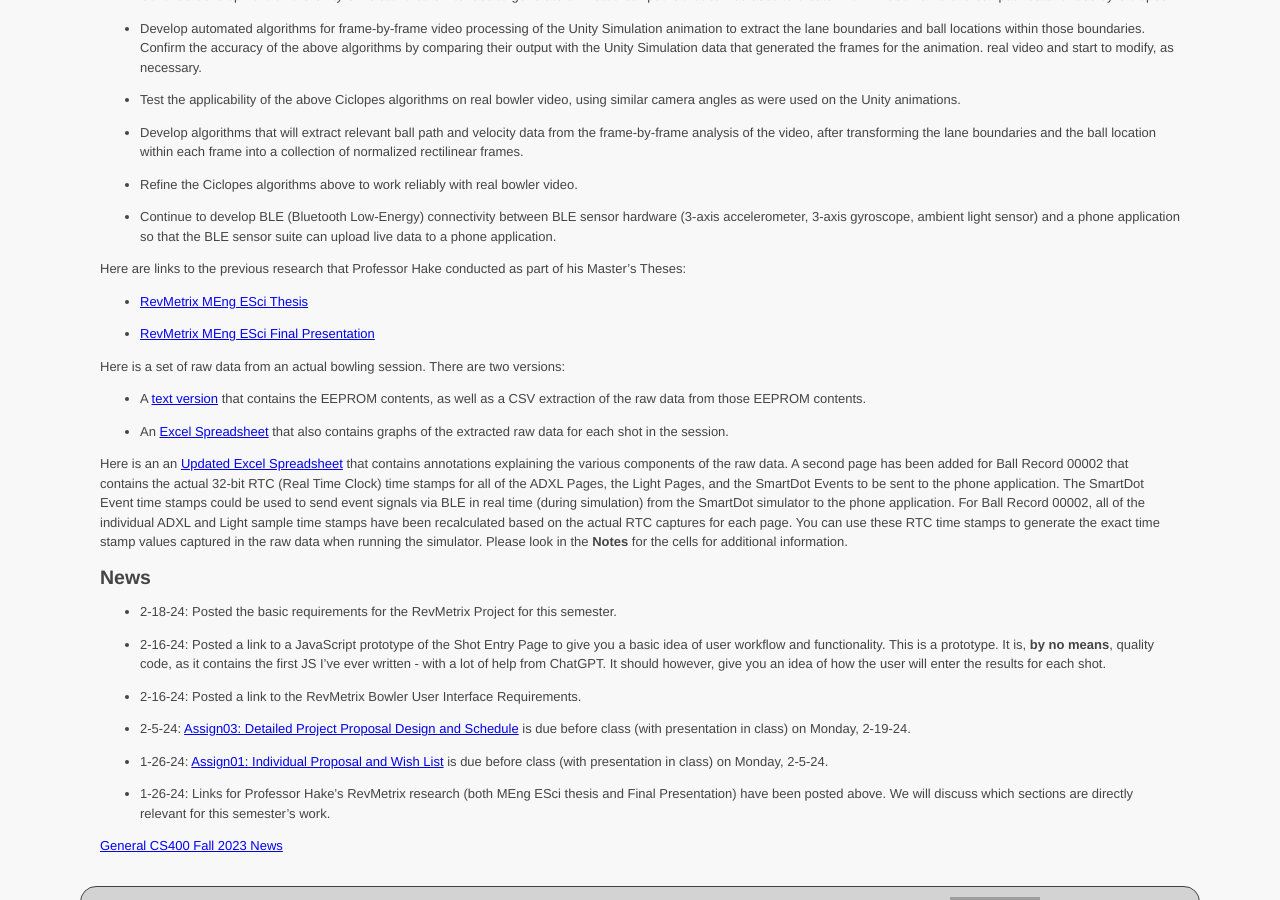
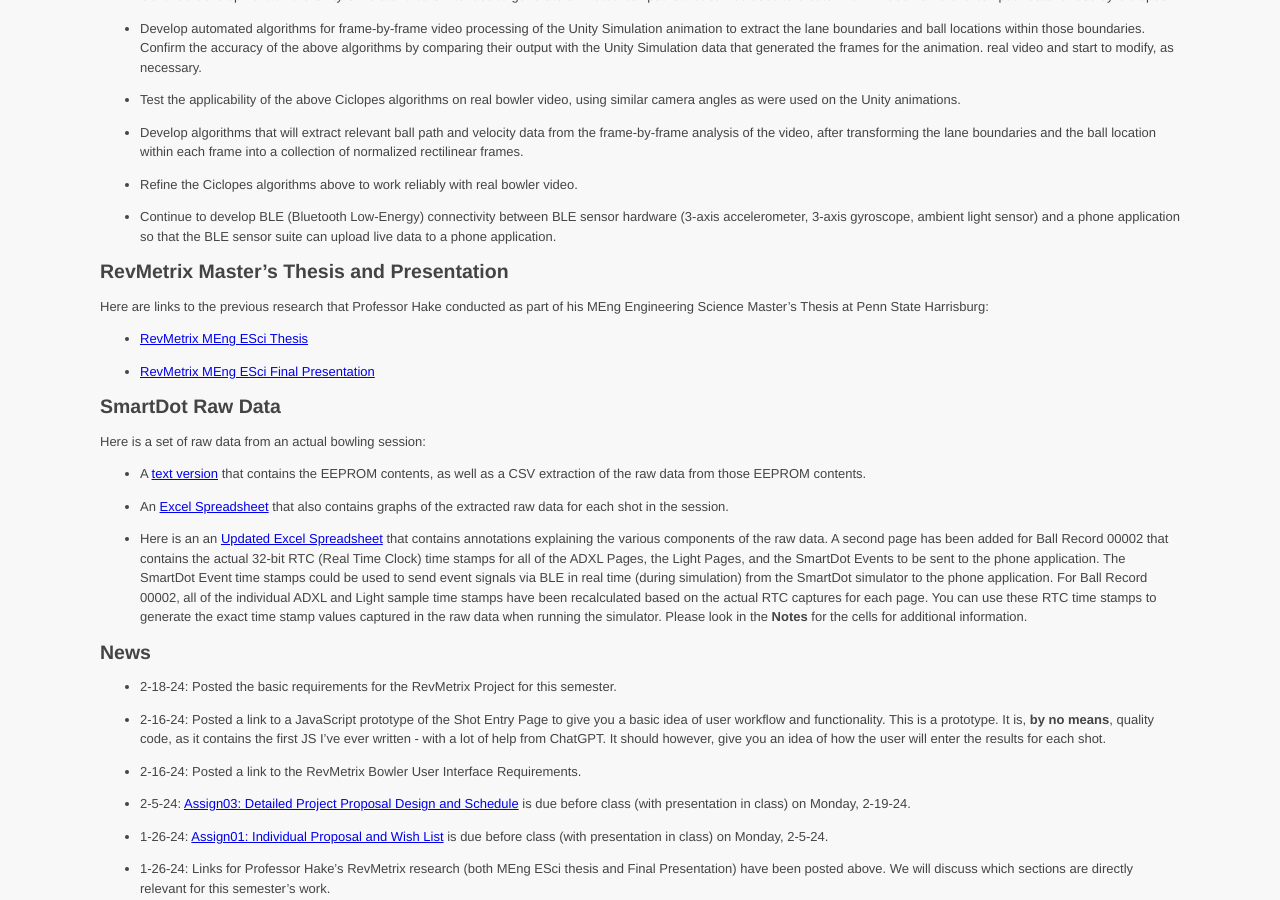
Before and after one commit to ycpcs/cs402-spring2024, a Jekyll site: the page built from projects/RevMetrix-Project/index.md, in a window 1280 px wide and 900 px high, scrolled down 734 px. Built offline with Jekyll 4.4.1, drawn with Linux system fonts in a browser that asks for light colours; grey boxes are pictures that could not be loaded.

Commit message:
minor updates

```diff
--- a/projects/RevMetrix-Project/index.md
+++ b/projects/RevMetrix-Project/index.md
@@ -50,19 +50,23 @@ real video and start to modify, as necessary.
 *	Continue to develop BLE (Bluetooth Low-Energy) connectivity between BLE sensor hardware (3-axis accelerometer, 3-axis gyroscope, ambient light sensor) and a phone application so that the BLE sensor suite can upload live data to a phone application.
 
 
-Here are links to the previous research that Professor Hake conducted as part of his Master's Theses:
+## RevMetrix Master's Thesis and Presentation
+
+Here are links to the previous research that Professor Hake conducted as part of his MEng Engineering Science Master's Thesis at Penn State Harrisburg:
 
 *	[RevMetrix MEng ESci Thesis](Hake-MEngESci-Masters-Thesis.pdf)
 
 *	[RevMetrix MEng ESci Final Presentation](Hake-MEngESci-Masters-Defense-Presentation.pdf)
 
-Here is a set of raw data from an actual bowling session.  There are two versions:
+## SmartDot Raw Data
+
+Here is a set of raw data from an actual bowling session:
 
 *	A [text version](./resources/Shots(0-19)-Suburban(8-29-10).txt) that contains the EEPROM contents, as well as a CSV extraction of the raw data from those EEPROM contents.
 
 *	An [Excel Spreadsheet](./resources/Shots(0-19)-Suburban(8-29-10).xlsx) that also contains graphs of the extracted raw data for each shot in the session.
 
-Here is an an [Updated Excel Spreadsheet](./resources/Shots(0-19)-Suburban(8-29-10)-BallRecord00002-annotated.xlsx) that contains annotations explaining the various components of the raw data.  A second page has been added for Ball Record 00002 that contains the actual 32-bit RTC (Real Time Clock) time stamps for all of the ADXL Pages, the Light Pages, and the SmartDot Events to be sent to the phone application.  The SmartDot Event time stamps could be used to send event signals via BLE in real time (during simulation) from the SmartDot simulator to the phone application.  For Ball Record 00002, all of the individual ADXL and Light sample time stamps have been recalculated based on the actual RTC captures for each page.  You can use these RTC time stamps to generate the exact time stamp values captured in the raw data when running the simulator.  Please look in the **Notes** for the cells for additional information.
+*	Here is an an [Updated Excel Spreadsheet](./resources/Shots(0-19)-Suburban(8-29-10)-BallRecord00002-annotated.xlsx) that contains annotations explaining the various components of the raw data.  A second page has been added for Ball Record 00002 that contains the actual 32-bit RTC (Real Time Clock) time stamps for all of the ADXL Pages, the Light Pages, and the SmartDot Events to be sent to the phone application.  The SmartDot Event time stamps could be used to send event signals via BLE in real time (during simulation) from the SmartDot simulator to the phone application.  For Ball Record 00002, all of the individual ADXL and Light sample time stamps have been recalculated based on the actual RTC captures for each page.  You can use these RTC time stamps to generate the exact time stamp values captured in the raw data when running the simulator.  Please look in the **Notes** for the cells for additional information.
 
 ## News
 <!-- Commenting out YCPHacks-specific News until it's needed - and the dates could change, anyway
```
